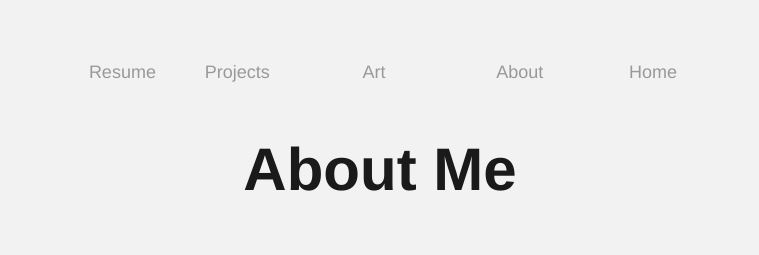
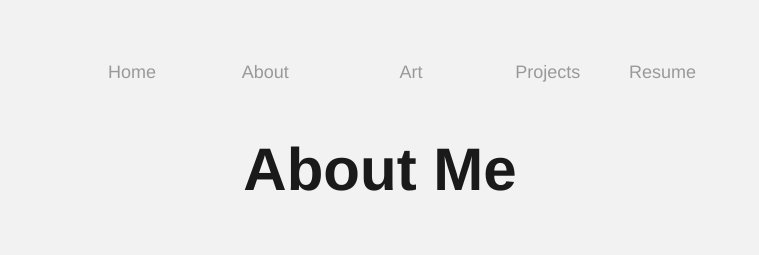
Before and after one commit to jhltsang/jhltsang.github.io, a Jekyll site: the page built from about/index.html, in a window 1280 px wide. Shown: the top 255 px of the page, without its empty margins (260-1019 px from the left). Built offline with Jekyll 4.4.1, drawn with Linux system fonts in a browser that asks for light colours.

```diff
--- a/_layouts/default.html
+++ b/_layouts/default.html
@@ -9,14 +9,14 @@
 		<body>
 			<nav>
 	    		<ul>
-	        		<li><a href="/">Home</a></li>
-		        	<li><a href="/about">About</a></li>
-	        		<li><a href="/art">Art</a></li>
-				<li><a href="/projects">Projects</a></li>
-				<li><a href="/resume">Resume</a></li>
 				<!---
 				<li><a href="/contact">Contact</a></li>
 				--->
+				<li><a href="/resume">Resume</a></li>
+				<li><a href="/projects">Projects</a></li>
+	        		<li><a href="/art">Art</a></li>
+		        	<li><a href="/about">About</a></li>
+		        	<li><a href="/">Home</a></li>
 	    		</ul>
 			</nav>
 			<div class="container">
```
